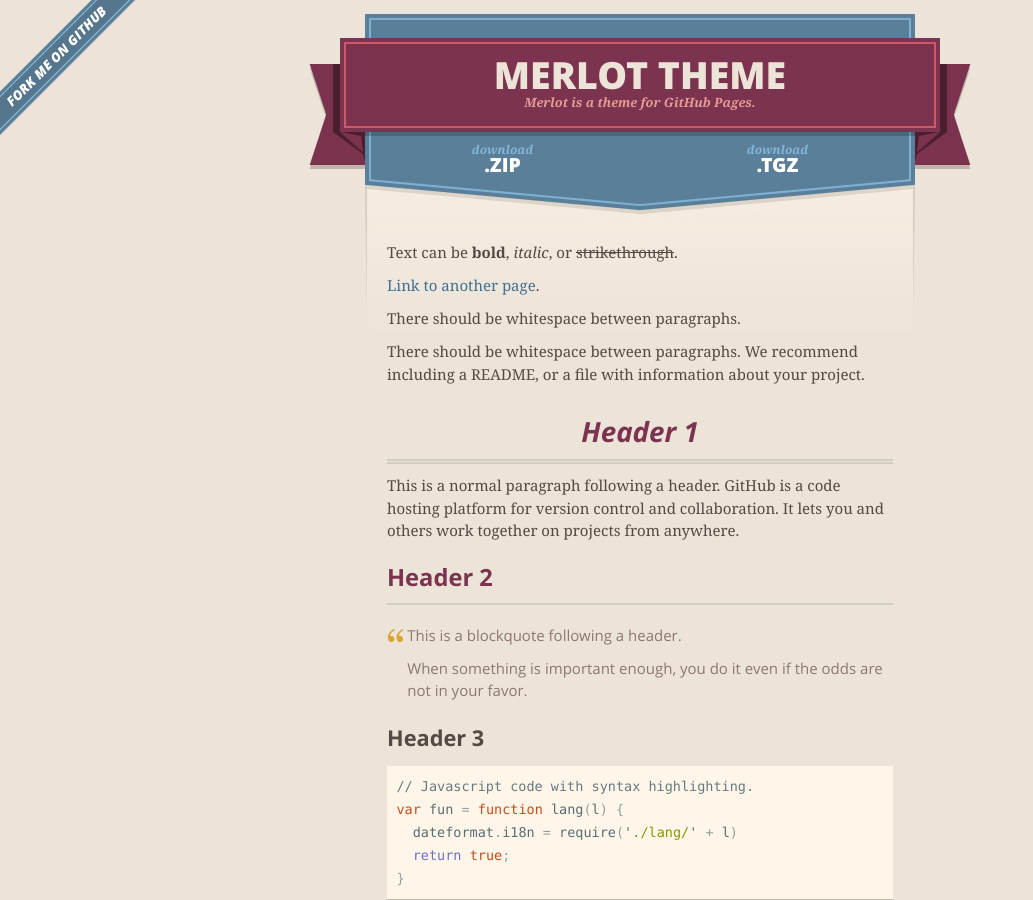
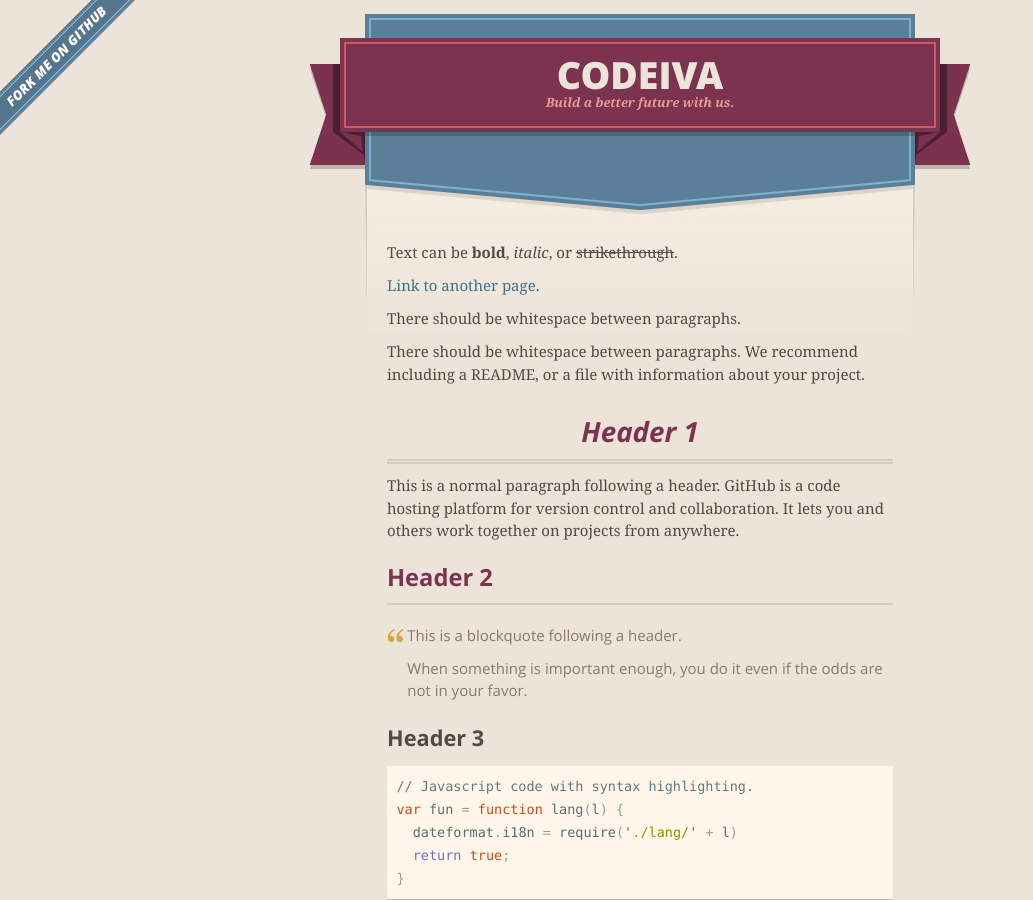
Before and after one commit to codeiva/codeiva.github.io, a Jekyll site: the page built from index.md, in a window 1280 px wide and 900 px high. Shown: the whole window, without its empty margins (0-1033 px from the left). Built offline with Jekyll 4.4.1, drawn with Linux system fonts in a browser that asks for light colours.

Commit message:
Change config.

```diff
--- a/_config.yml
+++ b/_config.yml
@@ -1,5 +1,5 @@
-title: Merlot theme
-description: Merlot is a theme for GitHub Pages.
-show_downloads: true
+title: Codeiva
+description: Build a better future with us.
+show_downloads: false
 google_analytics:
 theme: jekyll-theme-merlot
```
